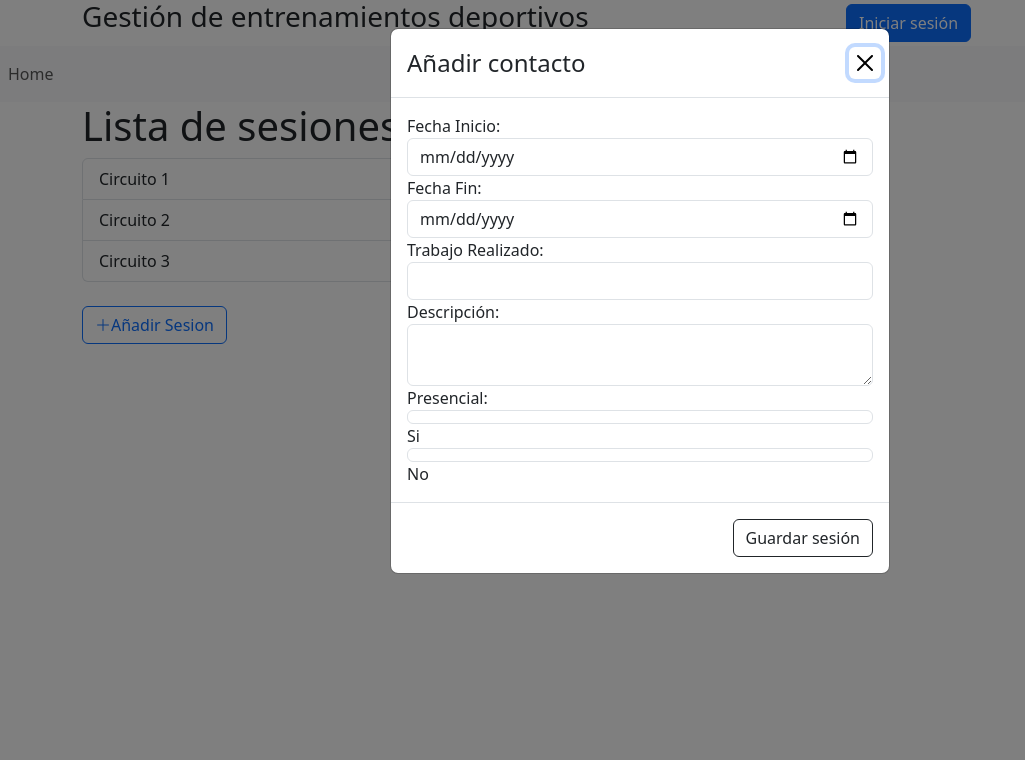
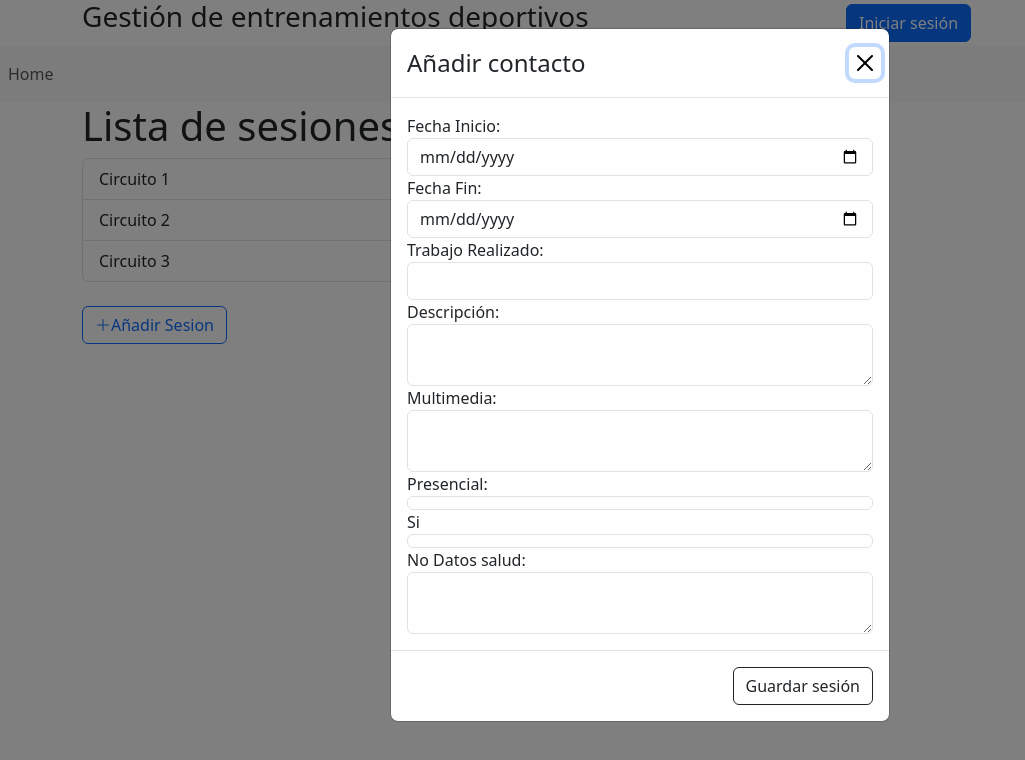
Before and after one commit to SII-Informatica-UMA/ciklum-dms, an Angular app in the folder frontend/informacion-sesion/: page /sesion in a window 1280 px wide. Both pictures are taken after a click on the button "Añadir Sesion". Shown: the top 760 px of the page, without its empty margins (0-1025 px from the left). Built offline with nearby package versions, Linux system fonts and the light colour scheme.

Commit message:
Se sube la version con el multimedia funcional

```diff
--- a/frontend/informacion-sesion/src/app/detalle-sesion/detalle-sesion.component.html
+++ b/frontend/informacion-sesion/src/app/detalle-sesion/detalle-sesion.component.html
@@ -17,7 +17,12 @@
 </div>
 <div class="row">
   <label class="col-md-3" for="id">Multimedia:</label>
-  <span class="col-md-9 offset-2 offset-md-0">{{sesion?.multimedia}}</span>
+  <span class="col-md-9 offset-2 offset-md-0"><ul>
+    @for (m of sesion?.multimedia; track $index){
+      <li><a [href]= "m" >{{m}}</a></li>
+    }
+  </ul>
+</span>
 </div>
 <div class="row">
   <label class="col-md-3" for="id">Descripcion:</label>
--- a/frontend/informacion-sesion/src/app/detalle-sesion/detalle-sesion.component.ts
+++ b/frontend/informacion-sesion/src/app/detalle-sesion/detalle-sesion.component.ts
@@ -3,10 +3,12 @@ import {Sesion } from '../entities/sesion';
 import {NgbModal} from '@ng-bootstrap/ng-bootstrap';
 import {FormularioSesionComponent} from '../formulario-sesion/formulario-sesion.component'
 import { SesionesService } from '../sesiones.service';
+import { JsonPipe } from '@angular/common';
 
 @Component({
   selector: 'app-detalle-sesion',
   standalone: true,
+  imports:[JsonPipe],
   templateUrl: './detalle-sesion.component.html',
   styleUrls: ['./detalle-sesion.component.css']
 })
--- a/frontend/informacion-sesion/src/app/formulario-sesion/formulario-sesion.component.html
+++ b/frontend/informacion-sesion/src/app/formulario-sesion/formulario-sesion.component.html
@@ -12,9 +12,13 @@
       <input class="form-control" type="text" id="trabajo" [(ngModel)]="sesion.trabajoRealizado">
       <label for="descripcion">Descripción:</label>
       <textarea class="form-control" type="text" id="descripcion" [(ngModel)]="sesion.descripcion"> </textarea>
+      <label for="multimedia">Multimedia:</label>
+      <textarea class="form-control" type="text" id="multimedia" [(ngModel)]="multimedia"> </textarea>
       <label for="presencial">Presencial:</label>
       <input class="form-control" name="presencial" type="radio" value="True" [(ngModel)]="sesion.presencial"> Si
       <input class="form-control" name="presencial" type="radio" value="False" [(ngModel)]="sesion.presencial"> No
+      <label for="datosSalud">Datos salud:</label>
+      <textarea class="form-control" type="text" id="datosSalud" [(ngModel)]="sesion.datosSalud"> </textarea>
   </div>
 </div>
 <div class="modal-footer">
--- a/frontend/informacion-sesion/src/app/formulario-sesion/formulario-sesion.component.ts
+++ b/frontend/informacion-sesion/src/app/formulario-sesion/formulario-sesion.component.ts
@@ -14,12 +14,15 @@ import { FormsModule } from '@angular/forms';
 })
 export class FormularioSesionComponent {
   accion!: "Añadir" | "Editar";
+  multimedia!: string
   sesion: Sesion = {id: 0, inicio: undefined , fin: undefined, idPlan: 0, trabajoRealizado: '', multimedia: [],
                     descripcion: '', datosSalud: [], presencial: false};
 
   constructor(public modal: NgbActiveModal) { }
 
   guardarSesion(): void {
+    this.sesion.multimedia = this.multimedia.split(" ");
     this.modal.close(this.sesion);
+
   }
 }
```
